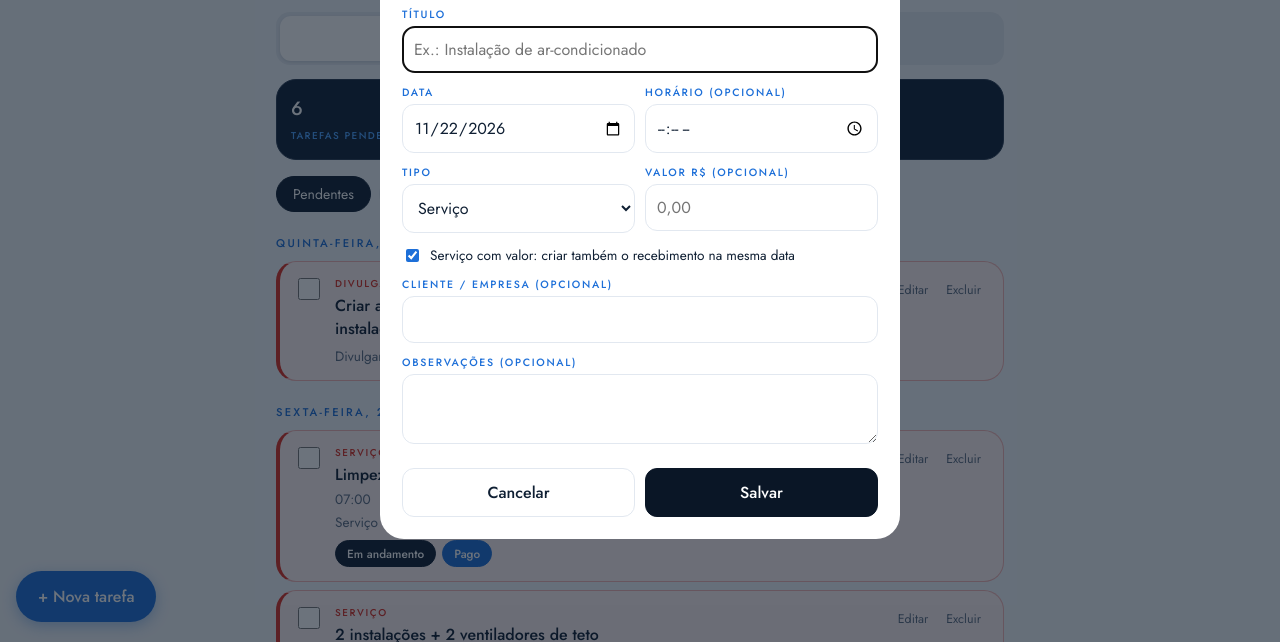
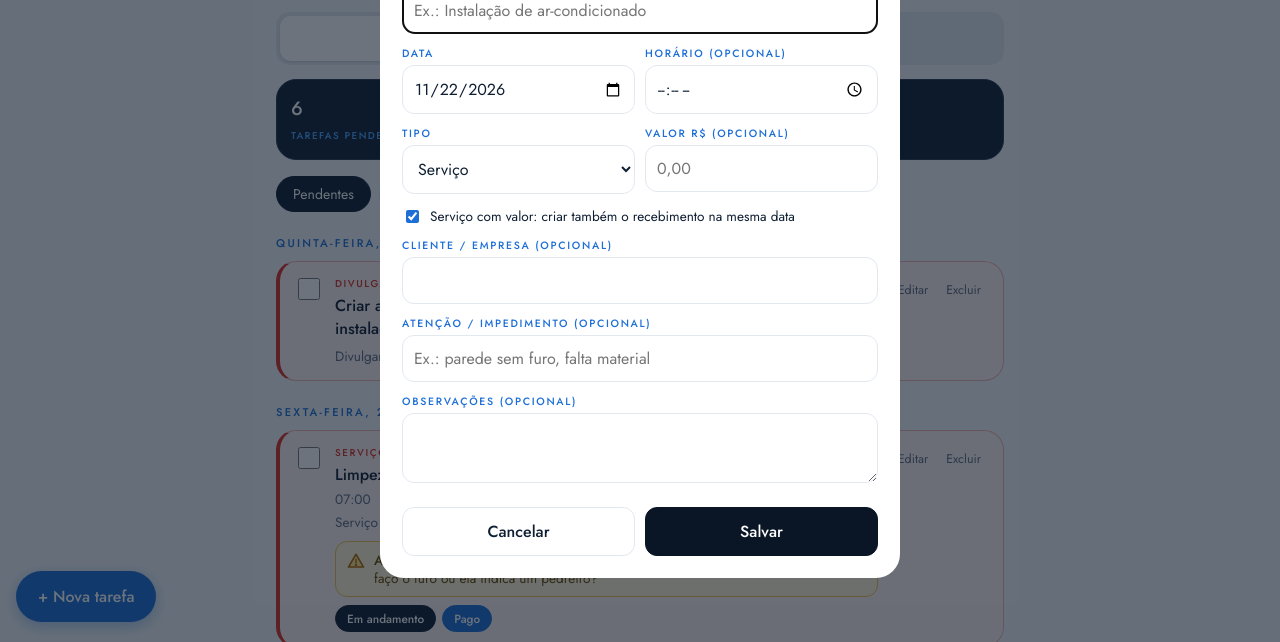
Before and after one commit to engfarley7-del/plan7, a plain HTML site: page index.html in a window 1280 px wide. Both pictures are taken after a click on the button "+ Nova tarefa". Shown: the part 158-800 px from the top of the page. Drawn offline with Linux system fonts and the light colour scheme.

Commit message:
Aviso de atencao nos cards; parede sem furo da irma Neide
Co-Authored-By: Claude Sonnet 5.5 <noreply@anthropic.com>
Claude-Session: https://claude.ai/code/session_019NjgtJqXGVDHmohajd8C3a

```diff
--- a/index.html
+++ b/index.html
@@ -40,6 +40,8 @@ header{background:var(--navy);padding:22px 16px 26px}
 .task.late{background:#FEF2F2;border-color:#F3B4B4;border-left-color:#D93025}
 .task.late .tp{color:#D93025}
 .task.late .val{color:#B3261E}
+.warn{display:flex;gap:9px;align-items:flex-start;margin-top:9px;padding:9px 11px;border-radius:12px;background:#FFF4D6;border:1px solid #F0C24B;color:#6B4A00;font-size:.85rem;line-height:1.35}
+.warn svg{flex:none;margin-top:1px}
 .chips{display:flex;gap:6px;margin-top:8px;flex-wrap:wrap}
 .chip{font:inherit;font-size:.74rem;font-weight:500;padding:4px 11px;border-radius:99px;border:1px solid var(--line);background:#fff;color:var(--mut);cursor:pointer}
 .chip.on{background:var(--ink);border-color:var(--ink);color:#fff}
@@ -139,6 +141,8 @@ input,select,textarea{width:100%;padding:11px;border:1px solid var(--line);borde
     <label style="display:flex;gap:8px;align-items:center;text-transform:none;letter-spacing:0;font-size:.85rem;color:var(--ink);font-weight:400"><input type="checkbox" id="fAuto" checked style="width:auto;accent-color:#1D6FD8">Serviço com valor: criar também o recebimento na mesma data</label>
     <label>Cliente / empresa (opcional)</label>
     <input id="fWho">
+    <label>Atenção / impedimento (opcional)</label>
+    <input id="fAlert" placeholder="Ex.: parede sem furo, falta material">
     <label>Observações (opcional)</label>
     <textarea id="fNotes" rows="2"></textarea>
     <div class="btns">
@@ -152,7 +156,7 @@ input,select,textarea{width:100%;padding:11px;border:1px solid var(--line);borde
 const KEY="organizador-tarefas-v1";
 const initial=[
  {id:1,title:"Criar arte de divulgação (limpeza/instalação de ar-condicionado e instalações elétricas residenciais)",date:"2026-11-19",time:"",type:"divulgacao",value:"",who:"",notes:"Divulgar no grupo da igreja e para amigos mais próximos.",done:false},
- {id:2,title:"Limpeza e instalação de ar-condicionado",date:"2026-11-20",time:"07:00",type:"servico",value:500,who:"Irmã Neide",notes:"",done:false,pair:6,started:true},
+ {id:2,title:"Limpeza e instalação de ar-condicionado",date:"2026-11-20",time:"07:00",type:"servico",value:500,who:"Irmã Neide",notes:"",done:false,pair:6,started:true,alert:"Parede ainda sem furo para a tubulação. Verificar com a irmã Neide: eu faço o furo ou ela indica um pedreiro?"},
  {id:3,title:"2 instalações + 2 ventiladores de teto",date:"2026-11-20",time:"13:30",type:"servico",value:400,who:"Diego Campos",notes:"",done:false,pair:7,started:true},
  {id:6,title:"Receber: limpeza e instalação de ar-condicionado",date:"2026-11-20",time:"",type:"receber",value:500,who:"Irmã Neide",notes:"",done:true,pair:2},
  {id:7,title:"Receber: 2 instalações + 2 ventiladores de teto",date:"2026-11-20",time:"",type:"receber",value:400,who:"Diego Campos",notes:"",done:false,pair:3},
@@ -220,6 +224,13 @@ try{
   }
 }catch(e){}
 
+try{
+  if(!localStorage.getItem("organizador-mig8")){
+    const t=tasks.find(x=>x.id===2); if(t&&!t.alert) t.alert="Parede ainda sem furo para a tubulação. Verificar com a irmã Neide: eu faço o furo ou ela indica um pedreiro?";
+    save(); localStorage.setItem("organizador-mig8","1");
+  }
+}catch(e){}
+
 const $=s=>document.querySelector(s);
 const money=v=>"R$ "+Number(v).toLocaleString("pt-BR",{minimumFractionDigits:v%1?2:0,maximumFractionDigits:2});
 const todayISO=()=>{const d=new Date();return d.getFullYear()+"-"+String(d.getMonth()+1).padStart(2,"0")+"-"+String(d.getDate()).padStart(2,"0")};
@@ -264,6 +275,7 @@ function render(){
           ${t.value!==""&&t.value!=null?`<span class="val">${money(t.value)}</span>`:""}
         </div>
         ${t.notes?`<div class="meta">${esc(t.notes)}</div>`:""}
+        ${t.alert?`<div class="warn"><svg width="18" height="18" viewBox="0 0 24 24" fill="none" stroke="#B26A00" stroke-width="2" stroke-linejoin="round" stroke-linecap="round"><path d="M12 3 2 20h20L12 3z" fill="#FFE08A"/><path d="M12 10v4"/><circle cx="12" cy="17" r=".6" fill="#B26A00"/></svg><span><b>Atenção:</b> ${esc(t.alert)}</span></div>`:""}
         ${t.type!=="receber"&&t.value!==""&&t.value!=null?`<div class="chips">
           ${t.done?"":`<button class="chip ${t.started?"on":""}" data-id="${t.id}" data-a="start">${t.started?"Em andamento":"Iniciar"}</button>`}
           <button class="chip pay ${isPaid(t)?"on":""}" data-id="${t.id}" data-a="pay">${isPaid(t)?"Pago":"Não pago"}</button></div>`:""}
@@ -292,7 +304,7 @@ $("#seg").addEventListener("click",e=>{if(e.target.dataset.v){view=e.target.data
 function openForm(t){
   editing=t||null;$("#mt").textContent=t?"Editar tarefa":"Nova tarefa";
   $("#fTitle").value=t?t.title:"";$("#fDate").value=t?t.date:todayISO();$("#fTime").value=t?t.time:"";
-  $("#fType").value=t?t.type:(view==="receber"?"receber":"servico");$("#fVal").value=t?t.value:"";$("#fWho").value=t?t.who:"";$("#fNotes").value=t?t.notes:"";
+  $("#fType").value=t?t.type:(view==="receber"?"receber":"servico");$("#fVal").value=t?t.value:"";$("#fWho").value=t?t.who:"";$("#fNotes").value=t?t.notes:"";$("#fAlert").value=t?(t.alert||""):"";
   $("#fAuto").checked=!t;$("#fAuto").parentElement.style.display=t?"none":"flex";
   $("#ov").classList.add("on");setTimeout(()=>$("#fTitle").focus(),50);
 }
@@ -303,7 +315,7 @@ $("#ov").addEventListener("click",e=>{if(e.target.id==="ov")close()});
 $("#form").addEventListener("submit",e=>{
   e.preventDefault();
   const d={title:$("#fTitle").value.trim(),date:$("#fDate").value,time:$("#fTime").value,type:$("#fType").value,
-    value:$("#fVal").value===""?"":Number($("#fVal").value),who:$("#fWho").value.trim(),notes:$("#fNotes").value.trim()};
+    value:$("#fVal").value===""?"":Number($("#fVal").value),who:$("#fWho").value.trim(),notes:$("#fNotes").value.trim(),alert:$("#fAlert").value.trim()};
   if(editing)Object.assign(editing,d);
   else{
     const id=Date.now();
```
